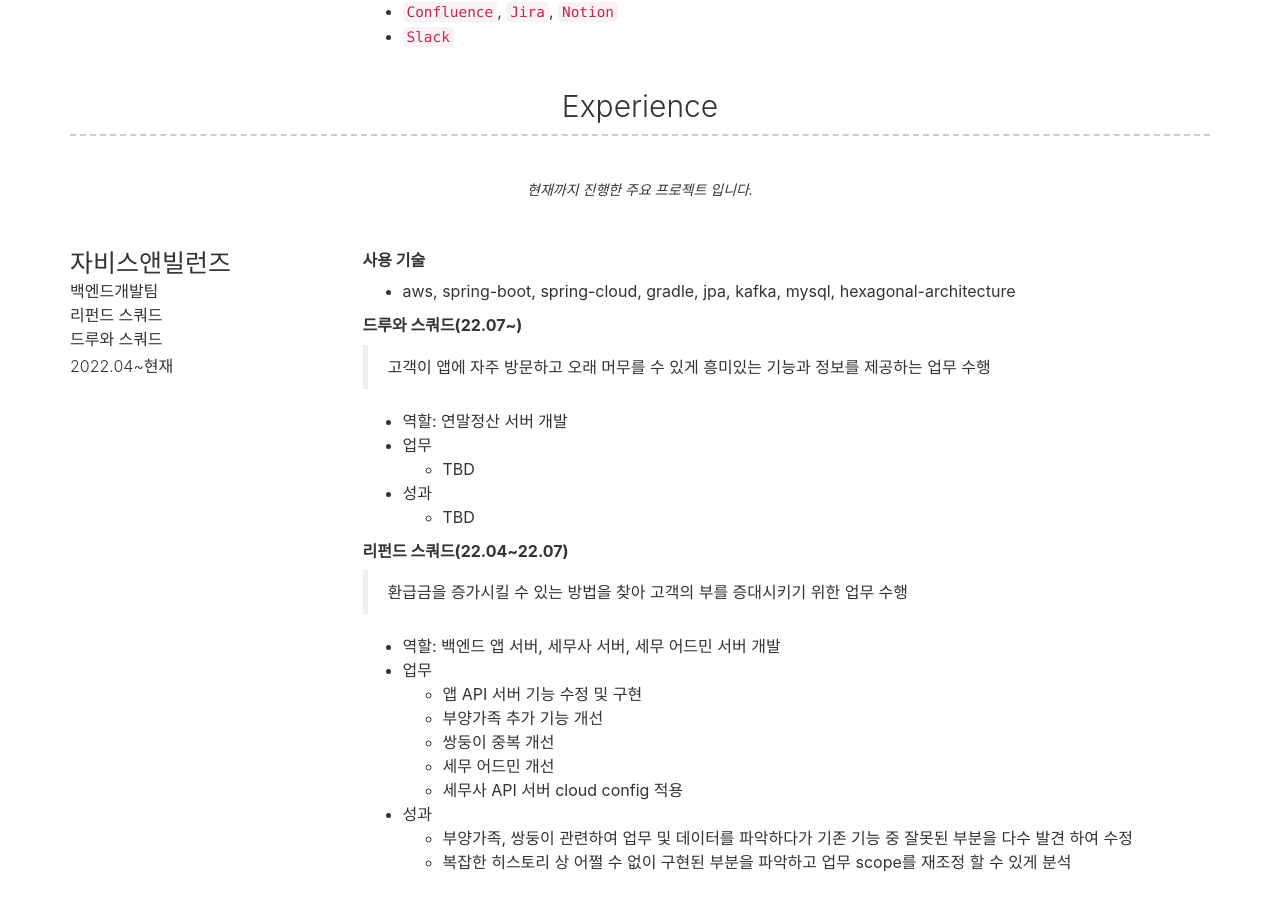
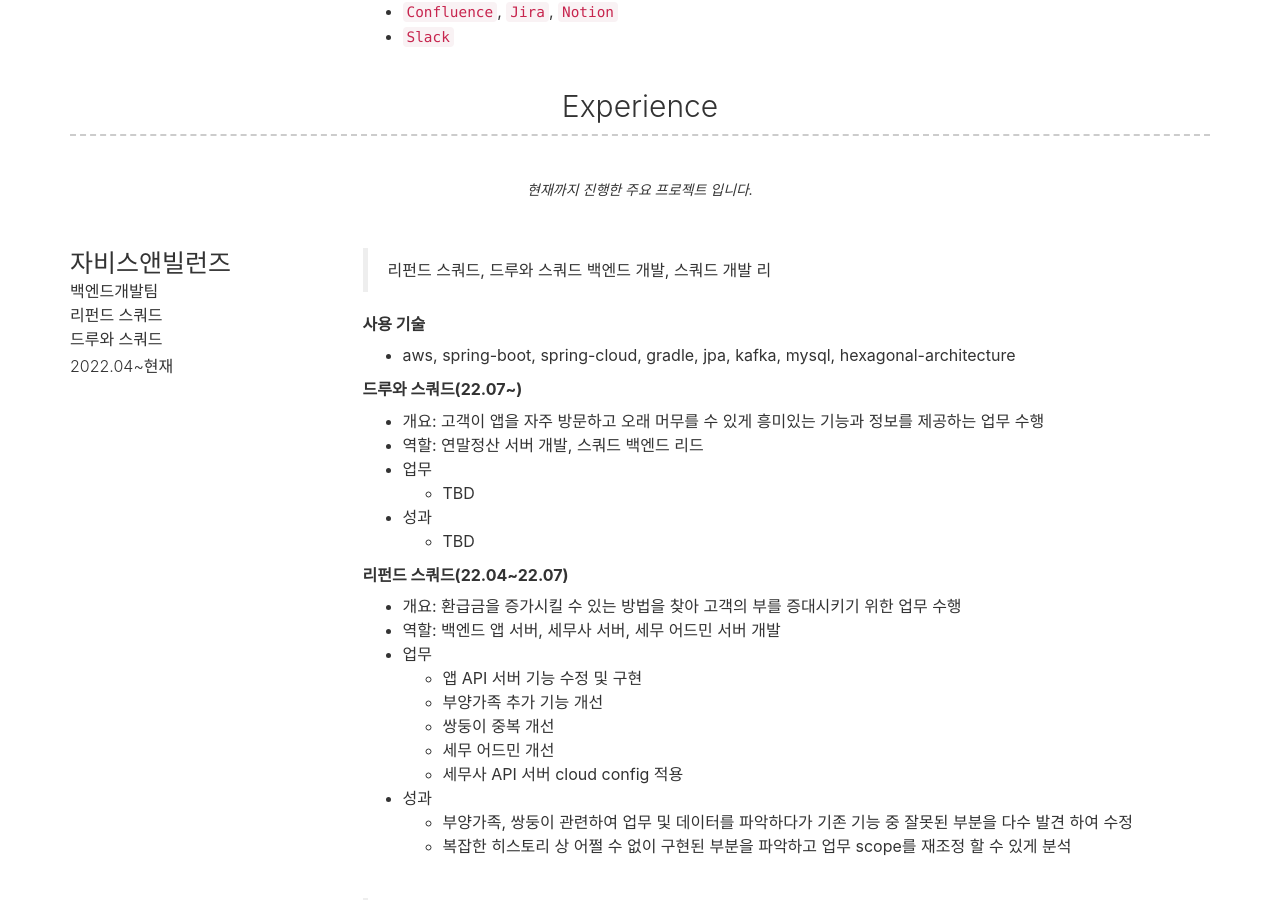
Before and after one commit to lcalmsky/resume, a Jekyll site: the page built from index.md, in a window 1280 px wide and 900 px high, scrolled down 1518 px. Built offline with Jekyll 4.4.1, drawn with Linux system fonts in a browser that asks for light colours; nearby versions of some CDN libraries.

Commit message:
Update resume

```diff
--- a/_config.yml
+++ b/_config.yml
@@ -127,21 +127,21 @@
         sub_title: 백엔드개발팀<br>리펀드 스쿼드<br>드루와 스쿼드
         caption: 2022.04~현재
         description: |
+          > 리펀드 스쿼드, 드루와 스쿼드 백엔드 개발, 스쿼드 개발 리
+
           <strong>사용 기술</strong>
           * aws, spring-boot, spring-cloud, gradle, jpa, kafka, mysql, hexagonal-architecture
 
           <strong>드루와 스쿼드(22.07~)</strong>
-          > 고객이 앱에 자주 방문하고 오래 머무를 수 있게 흥미있는 기능과 정보를 제공하는 업무 수행
-
-          * 역할: 연말정산 서버 개발
+          * 개요: 고객이 앱을 자주 방문하고 오래 머무를 수 있게 흥미있는 기능과 정보를 제공하는 업무 수행
+          * 역할: 연말정산 서버 개발, 스쿼드 백엔드 리드
           * 업무
             * TBD
           * 성과
             * TBD
 
           <strong>리펀드 스쿼드(22.04~22.07)</strong>
-          > 환급금을 증가시킬 수 있는 방법을 찾아 고객의 부를 증대시키기 위한 업무 수행
-
+          * 개요: 환급금을 증가시킬 수 있는 방법을 찾아 고객의 부를 증대시키기 위한 업무 수행
           * 역할: 백엔드 앱 서버, 세무사 서버, 세무 어드민 서버 개발
           * 업무
             * 앱 API 서버 기능 수정 및 구현
```
